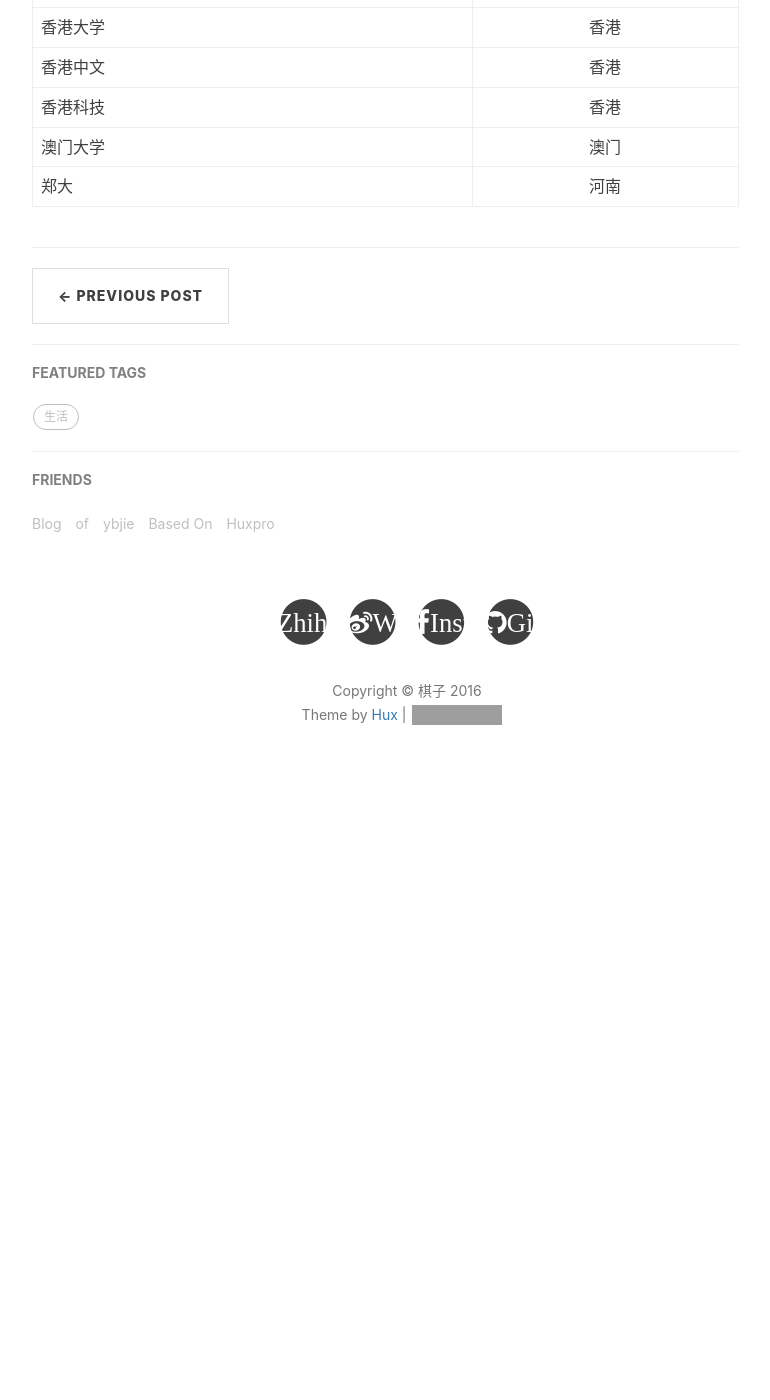
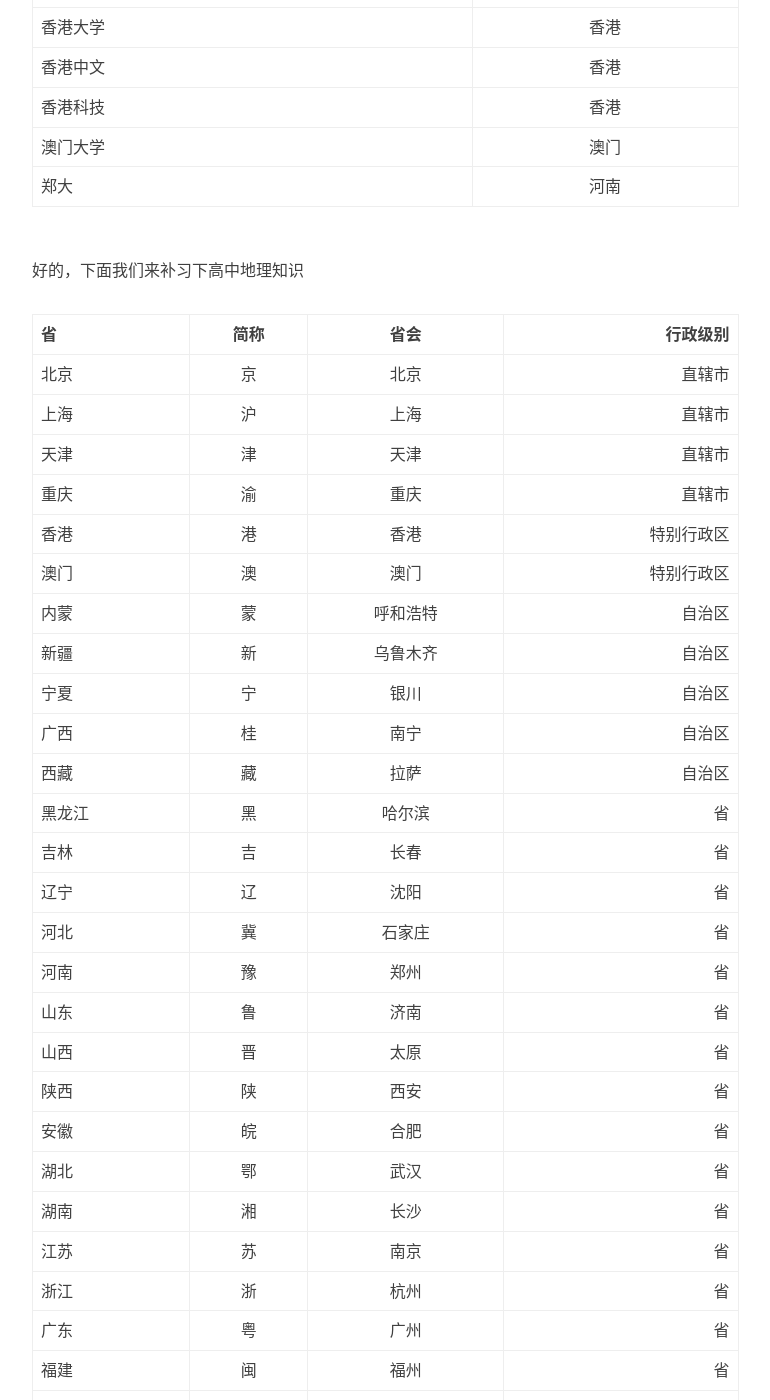
Before and after one commit to ybjie/blog, a Jekyll site: the page built from _posts/2016-12-01-Nonsense.markdown, in a window 1280 px wide and 1400 px high, scrolled down 2051 px. Shown: the whole window, without its empty margins (233-1003 px from the left). Built offline with Jekyll 4.4.1, drawn with Linux system fonts in a browser that asks for light colours; nearby versions of some CDN libraries; comment, search, counter and statistics services are not loaded; before the commit the page ends 2870 px from its top, so only the background shows below that; some of the changed text lies outside the part shown; grey boxes are pictures that could not be loaded.

Commit message:
nonsense

```diff
--- a/_posts/2016-12-01-Nonsense.markdown
+++ b/_posts/2016-12-01-Nonsense.markdown
@@ -56,3 +56,42 @@
 |     香港科技   |  香港 |
 |     澳门大学   |  澳门 |
 |     郑大      |  河南 |
+
+好的，下面我们来补习下高中地理知识
+
+|     省      |        简称     |      省会     |    行政级别   |
+| ----------- |:--------------:|:------------:|------------:|
+|     北京      |        京     |      北京    |      直辖市  |
+|     上海      |        沪     |      上海    |      直辖市  |
+|     天津      |        津     |      天津    |      直辖市  |
+|     重庆      |        渝     |      重庆    |      直辖市  |
+|     香港      |        港     |      香港    |   特别行政区  |
+|     澳门      |        澳     |      澳门    |   特别行政区  |
+|     内蒙      |        蒙     |     呼和浩特  |      自治区  |
+|     新疆      |        新     |     乌鲁木齐  |      自治区  |
+|     宁夏      |        宁     |      银川    |      自治区  |
+|     广西      |        桂     |      南宁    |      自治区  |
+|     西藏      |        藏     |      拉萨    |      自治区  |
+|     黑龙江     |        黑     |      哈尔滨  |       省   |
+|     吉林      |        吉     |      长春   |        省   |
+|     辽宁      |        辽     |      沈阳   |        省   |
+|     河北      |        冀     |      石家庄  |        省   |
+|     河南      |        豫     |      郑州    |        省   |
+|     山东      |        鲁     |      济南    |        省   |
+|     山西      |        晋     |      太原    |        省   |
+|     陕西      |        陕     |      西安    |        省   |
+|     安徽      |        皖     |      合肥    |        省   |
+|     湖北      |        鄂     |      武汉    |        省   |
+|     湖南      |        湘     |      长沙    |        省   |
+|     江苏      |        苏     |      南京    |        省   |
+|     浙江      |        浙     |      杭州    |        省   |
+|     广东      |        粤     |      广州    |        省   |
+|     福建      |        闽     |      福州    |        省   |
+|     云南      |        云     |      昆明    |        省   |
+|     四川      |        川     |      成都    |        省   |
+|     江西      |        赣     |      南昌    |        省   |
+|     甘肃      |        甘     |      兰州    |        省   |
+|     青海      |        青     |      西宁    |        省   |
+|     贵州      |        贵     |      贵阳    |        省   |
+|     海南      |        琼     |      海口    |        省   |
+|     台湾      |        台     |      台北    |        省   |
```
Also changed, not shown: other parts of _posts/2016-12-01-Nonsense.markdown (+1 -1 lines).
